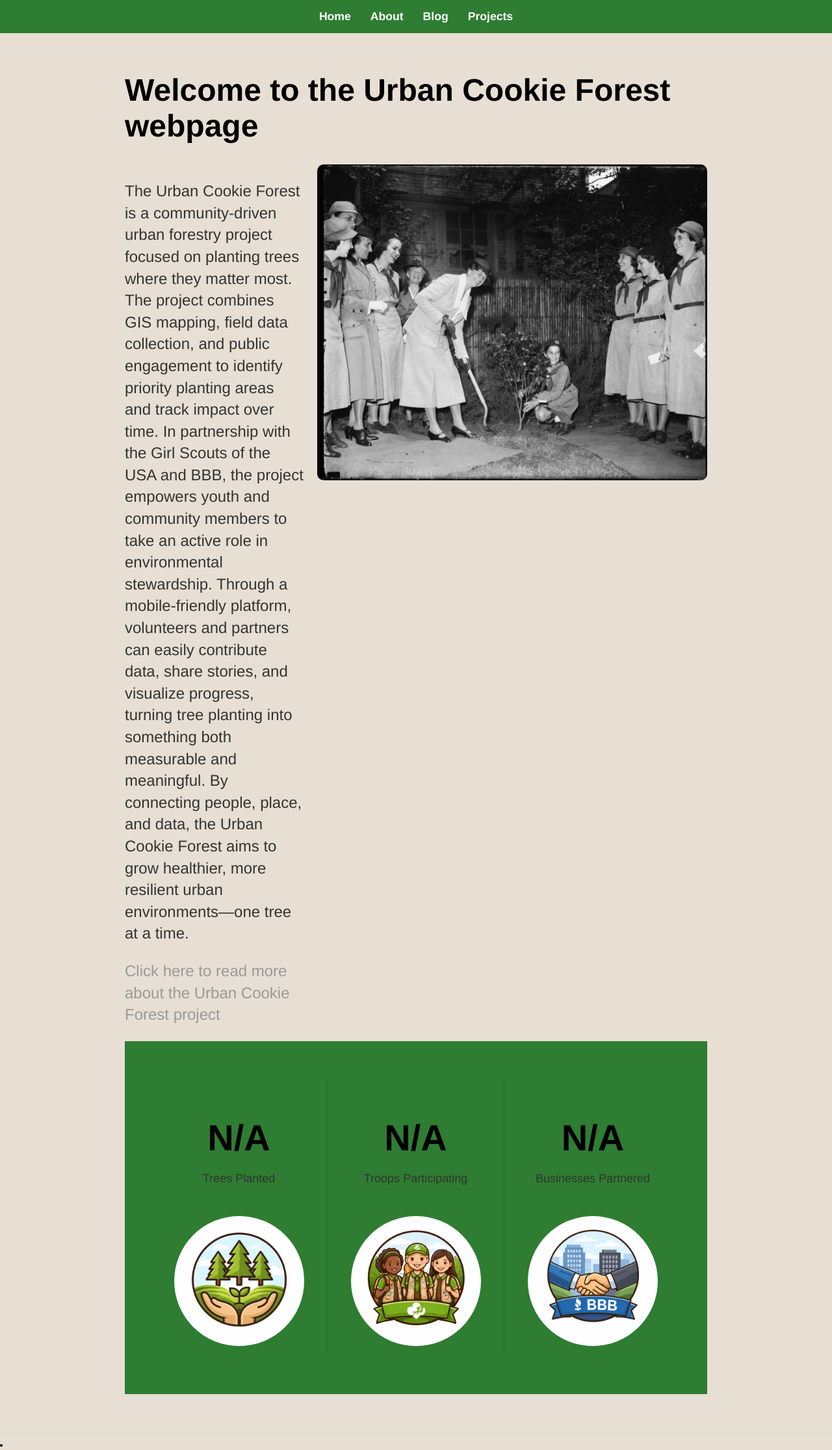
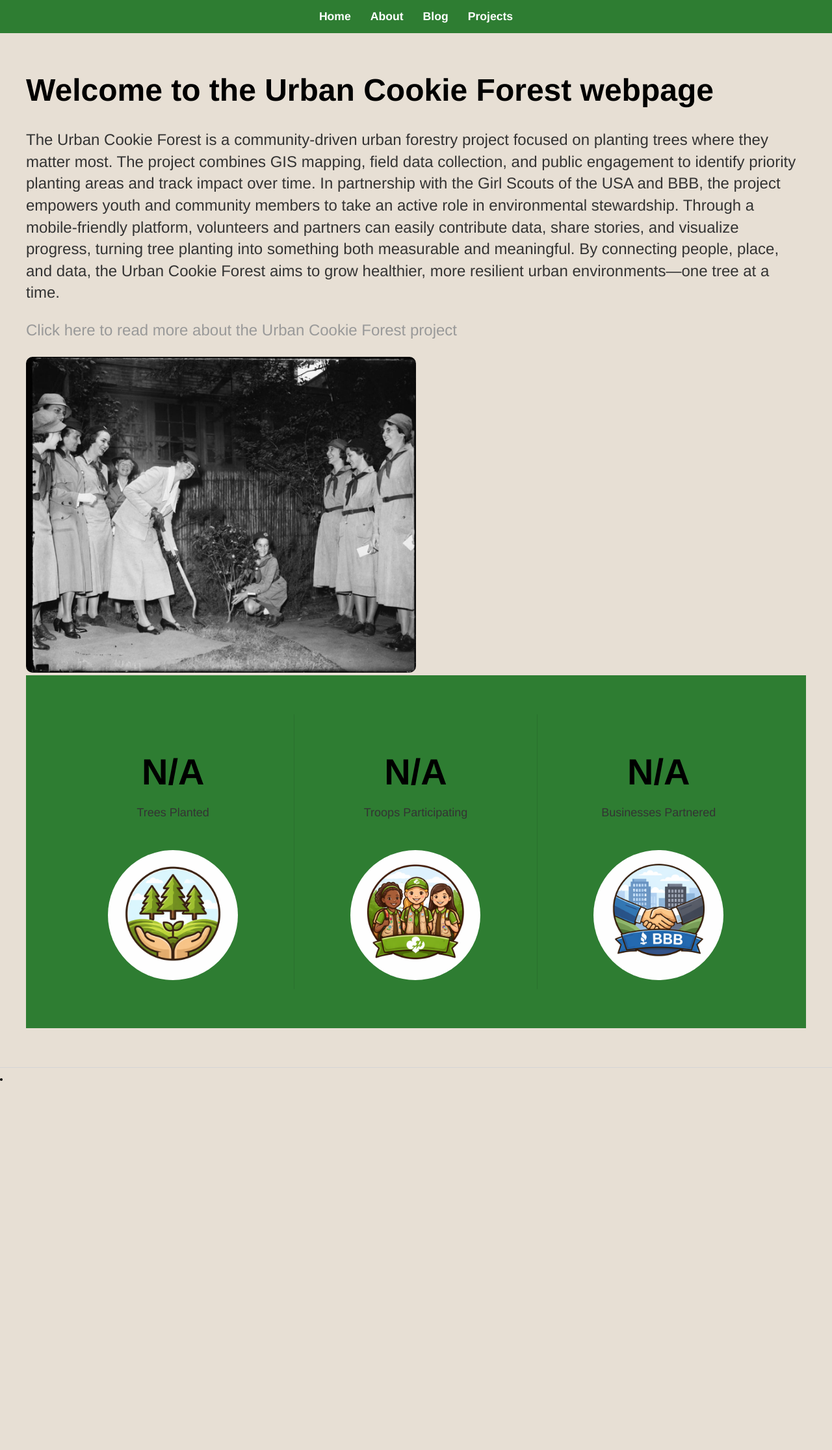
Before and after one commit to brittcerny/brittcerny.github.io, a Jekyll site: the page built from index.html, in a window 1280 px wide. Shown: the whole page at 65% size. Built offline with Jekyll 4.4.1, drawn with Linux system fonts in a browser that asks for light colours; Markdown is read by kramdown in place of the engine named in the settings; after the commit the page ends 1668 px from its top, so only the background shows below that.

Commit message:
Update main.css

```diff
--- a/css/main.css
+++ b/css/main.css
@@ -5,10 +5,12 @@ body {
     background-color: #e7dfd4;
 }
 
-/* centers your page content but NOT the navbar */
 .container {
-    width: 70%;
+    width: 100%;
+    max-width: 1200px;   /* prevents it from getting TOO wide */
     margin: 60px auto;
+    padding: 0 40px;     /* adds breathing room instead of margins */
+}
 }
 .blurb-content {
   display: flex;
```
